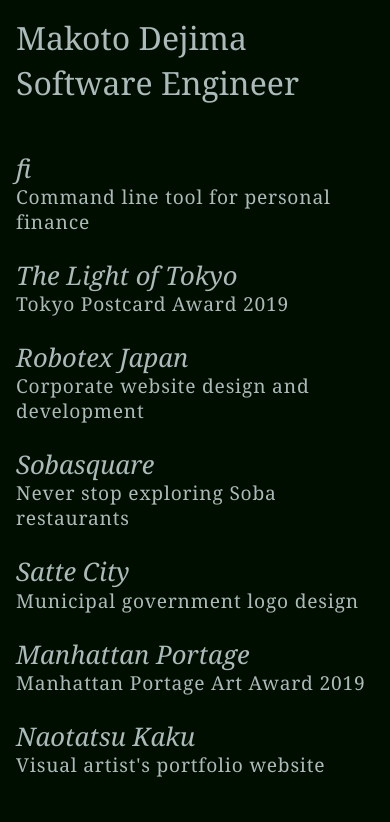
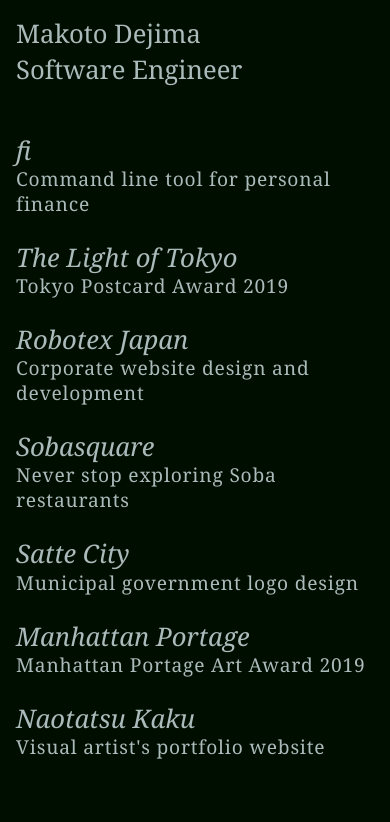
Before and after one commit to makotodejima/makoto.io, a Next.js app: page / in a window 390 px wide. Shown: the top 822 px of the page. Built offline with nearby package versions, Linux system fonts and the light colour scheme.

Commit message:
style: sizes

```diff
--- a/pages/index.tsx
+++ b/pages/index.tsx
@@ -24,8 +24,6 @@
   );
 }
 
-const Pipe = () => <span className="home-pipe">|</span>;
-
 export async function getStaticProps() {
   return {
     props: {
--- a/styles/globals.css
+++ b/styles/globals.css
@@ -43,7 +43,7 @@
 }
 
 .home-heading-1 {
-  font-size: 2rem;
+  font-size: 1.8rem;
   font-weight: 400;
   margin: 8px 0 46px;
   line-height: 1.4;
@@ -74,7 +74,7 @@
 
 @media (max-width: 520px) {
   .home-heading-1 {
-    font-size: 2rem;
+    font-size: 1.6rem;
   }
 
   .home-a {
--- a/styles/notion.css
+++ b/styles/notion.css
@@ -38,21 +38,21 @@
 .notion-h2,
 .notion-h3 {
   font-weight: 400;
-  line-height: 1.4;
+  line-height: 1.2;
 }
 
 .notion-h1 {
-  font-size: 2em;
+  font-size: 1.8em;
   margin: 8px 0;
 }
 
 .notion-h2 {
-  font-size: 2.1em;
+  font-size: 1.6em;
   margin-top: 0.6em;
 }
 
 .notion-h3 {
-  font-size: 2em;
+  font-size: 1.4em;
   margin: 8px 0 32px;
 }
 
@@ -80,6 +80,6 @@
 
 .notion-callout {
   font-size: 16px;
-  width: 580px;
+  max-width: 580px;
   margin: 16px 0;
 }
```
